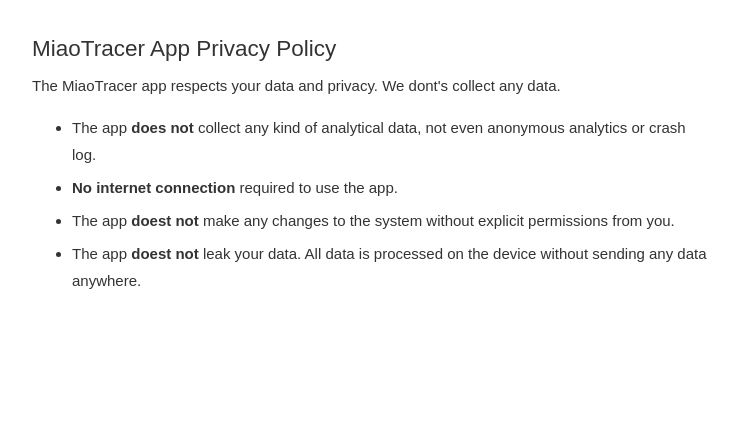
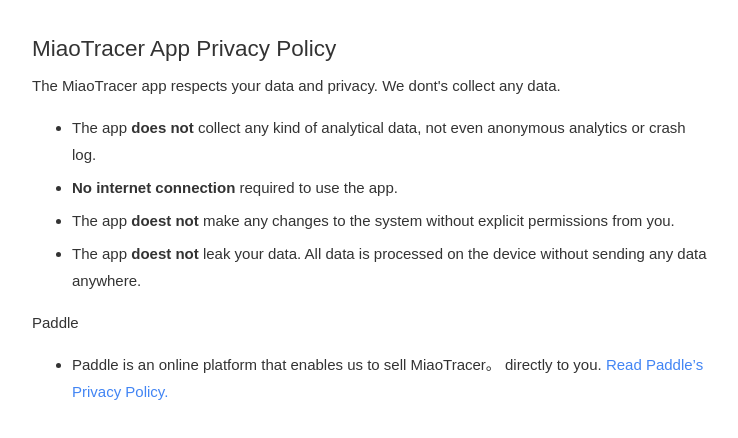
Before and after one commit to taroyuyu/taroyuyu.github.io, a plain HTML site: page MiaoTracer/privacy_policy.html in a window 1280 px wide. Shown: the whole page, without its empty margins (268-1006 px from the left). Drawn offline with Linux system fonts and the light colour scheme.

Commit message:
添加Paddle相关的隐私政策

```diff
--- a/MiaoTracer/privacy_policy.html
+++ b/MiaoTracer/privacy_policy.html
@@ -181,6 +181,13 @@
 				<li>The app <strong> doest not</strong> leak your data. All data is processed on the device without sending any data anywhere.</li>
 			</ul>
 
+
+			<p>Paddle </p>
+
+			<ul>
+				<li>Paddle is an online platform that enables us to sell MiaoTracer。 directly to you. <a href="https://paddle.com/privacy/">Read Paddle’s Privacy Policy. </a></li>
+			</ul>
+
 		</div>
 	</div>
 </body>
```
Also changed, not shown: MiaoTracer/privacy_policy_zh_cn.html (+6 -0 lines).
